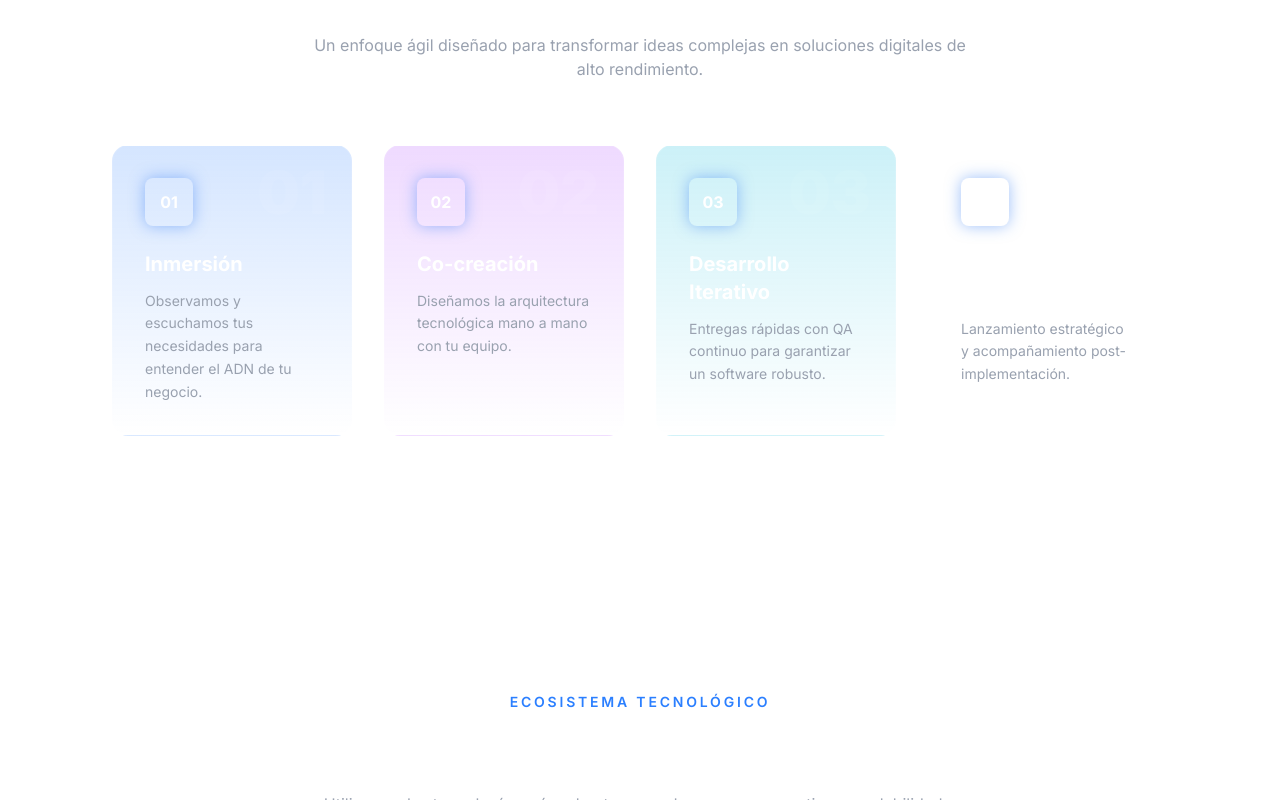
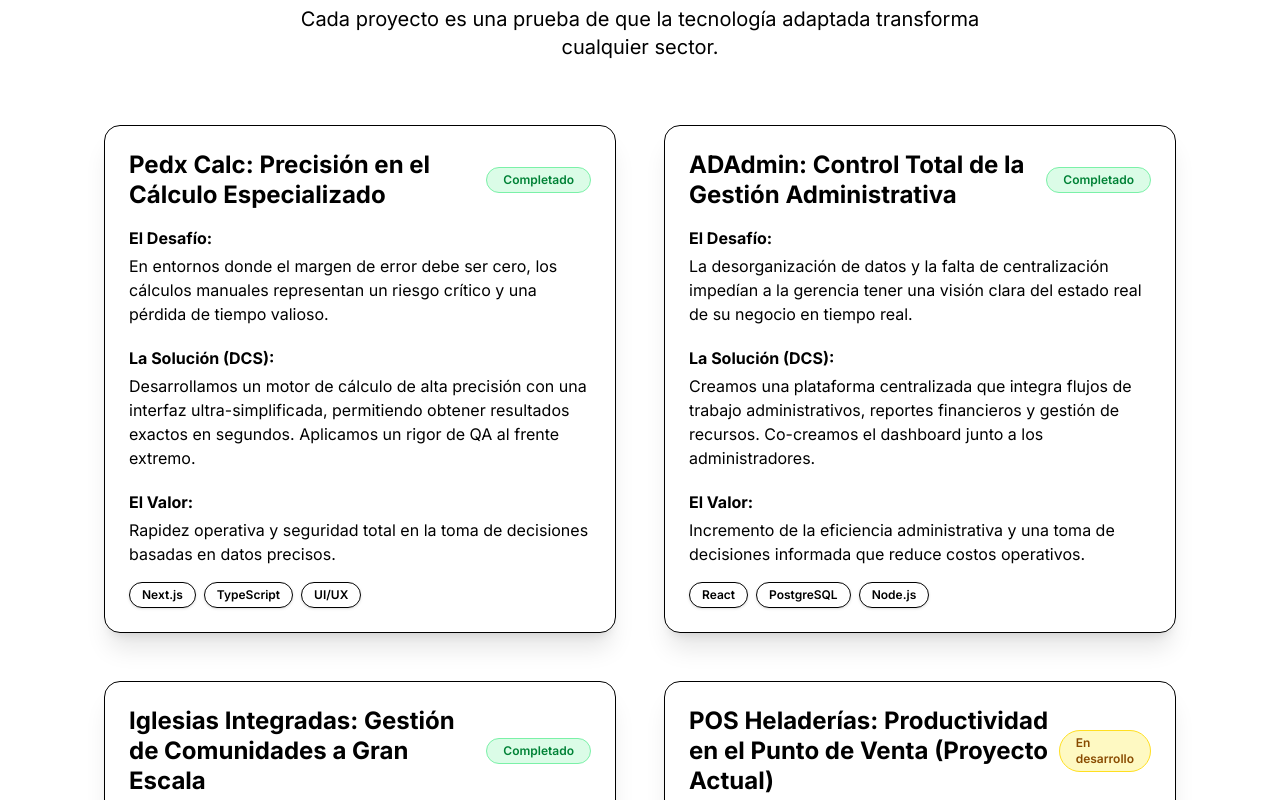
Before and after one commit to AdpSoftware-tech/apd, a Next.js app: page / in a window 1280 px wide. Shown: the part 3640-4440 px from the top of the page. Built offline with nearby package versions, Linux system fonts and the light colour scheme.

Commit message:
caces trabajado con exito

```diff
--- a/src/app/globals.css
+++ b/src/app/globals.css
@@ -1,4 +1,8 @@
 @import "tailwindcss";
+
+@tailwind base;
+@tailwind components;
+@tailwind utilities;
 
 html {
   scroll-behavior: smooth;
--- a/src/app/page.tsx
+++ b/src/app/page.tsx
@@ -7,6 +7,7 @@ import ContactForm from "@/components/ContactForm"
 import Loader from "@/components/Loader"
 import Reveal from "@/components/Reveal"
 import TechStack from "@/components/TechStack"
+import CasesOfSuccess from "@/components/CasesOfSuccess";
 import ServicesSection from "@/components/ServicesSection" // ✅ AGREGAR
 
 export default function Home() {
@@ -28,7 +29,9 @@ export default function Home() {
       <Reveal>
         <Experience />
       </Reveal>
-
+      <Reveal>
+        <CasesOfSuccess />
+      </Reveal>
       <Reveal>
         <Methodology />
       </Reveal>
--- a/src/components/CasesOfSuccess.tsx
+++ b/src/components/CasesOfSuccess.tsx
@@ -8,43 +8,66 @@ const cases = [
         challenge: "En entornos donde el margen de error debe ser cero, los cálculos manuales representan un riesgo crítico y una pérdida de tiempo valioso.",
         solution: "Desarrollamos un motor de cálculo de alta precisión con una interfaz ultra-simplificada, permitiendo obtener resultados exactos en segundos. Aplicamos un rigor de QA al frente extremo.",
         value: "Rapidez operativa y seguridad total en la toma de decisiones basadas en datos precisos.",
-        image: "https://img.utdstc.com/screen/cd7/cc3/cd7cc3b90e1480dd6111c9f1dbc04d8297c21b9d8eb23fcfe55765858a3a2709:600" // [image:12] scientific calculator example
+        image: "https://img.utdstc.com/screen/cd7/cc3/cd7cc3b90e1480dd6111c9f1dbc04d8297c21b9d8eb23fcfe55765858a3a2709:600",
+        status: "Completado" as const,
+        tech: ["Next.js", "TypeScript", "UI/UX"],
     },
     {
         title: "ADAdmin: Control Total de la Gestión Administrativa",
         challenge: "La desorganización de datos y la falta de centralización impedían a la gerencia tener una visión clara del estado real de su negocio en tiempo real.",
         solution: "Creamos una plataforma centralizada que integra flujos de trabajo administrativos, reportes financieros y gestión de recursos. Co-creamos el dashboard junto a los administradores.",
         value: "Incremento de la eficiencia administrativa y una toma de decisiones informada que reduce costos operativos.",
-        image: "https://insightsoftware.com/wp-content/uploads/2022/01/Performance-Analysis-1024x823.png" // [image:0] dashboard administrativo
+        image: "https://insightsoftware.com/wp-content/uploads/2022/01/Performance-Analysis-1024x823.png",
+        status: "Completado" as const,
+        tech: ["React", "PostgreSQL", "Node.js"],
     },
     {
         title: "Iglesias Integradas: Gestión de Comunidades a Gran Escala",
         challenge: "Manejar grandes volúmenes de miembros, eventos y registros financieros de forma manual causaba cuellos de botella en la comunicación y falta de transparencia.",
         solution: "Implementamos un ecosistema digital integral con módulos de registro, seguimiento de asistencia y gestión financiera transparente, bajo arquitectura escalable.",
         value: "Fortalecimiento del sentido de comunidad, orden administrativo total y plataforma que crece con la organización.",
-        image: "https://cdn.dribbble.com/userupload/42584082/file/original-a0f9eda414db2ae918dfba05b70c2ebc.png" // [image:4] church management dashboard
+        image: "https://cdn.dribbble.com/userupload/42584082/file/original-a0f9eda414db2ae918dfba05b70c2ebc.png",
+        status: "Completado" as const,
+        tech: ["Flutter", "Firebase", "Web"],
     },
     {
         title: "POS Heladerías: Productividad en el Punto de Venta (Proyecto Actual)",
         challenge: "La complejidad en la personalización de productos ralentizaba el servicio y dificultaba el control de turnos.",
         solution: "Diseñamos interfaz táctil intuitiva con selección dinámica de sabores + registro de turnos por cajero para trazabilidad total.",
         value: "Mayor flujo de clientes por hora, reducción de errores y control administrativo absoluto.",
-        image: "https://chituvem.com/wp-content/uploads/2026/01/ice-cream-vending-machine.webp" // [image:7] POS heladeria touchscreen example
+        image: "https://chituvem.com/wp-content/uploads/2026/01/ice-cream-vending-machine.webp",
+        status: "En desarrollo" as const,
+        tech: ["Next.js", "PostgreSQL", "Tailwind"],
     },
-]
+    {
+        title: "EsteticaPro: Gestión Integral para Salones de Belleza",
+        challenge: "La administración manual de citas, inventario y clientes generaba confusión, sobrecarga de trabajo y pérdida de oportunidades de venta en el salón.",
+        solution: "Desarrollamos una plataforma digital personalizada que permite agendar citas en línea, gestionar el inventario de productos y llevar un historial detallado de cada cliente. El sistema incluye recordatorios automáticos y reportes de ventas en tiempo real.",
+        value: "Reducción del ausentismo, mayor satisfacción de los clientes y optimización de los recursos del salón, permitiendo un crecimiento sostenido del negocio.",
+        image: "https://images.unsplash.com/photo-1515378791036-0648a3ef77b2?auto=format&fit=crop&w=800&q=80", // Imagen de ejemplo de estética
+        status: "Completado" as const,
+        tech: ["Next.js", "Firebase", "Tailwind"],
+    },
+] as const;
+
+type StatusType = typeof cases[number]["status"];
+
+const statusColors: Record<StatusType, string> = {
+    "Completado": "bg-green-100 text-green-700 border-green-300",
+    "En desarrollo": "bg-yellow-100 text-yellow-800 border-yellow-300",
+}
 
 export default function CasesOfSuccess() {
     return (
-        <section id="casos-exito" className="py-20 bg-white">
-            <div className="container mx-auto px-6">
+        <section id="casos-exito" className="py-20 bg-apd-bglogo">
+            <div className="container mx-auto px-4">
                 <h2 className="text-4xl font-bold text-center text-apd-dark mb-12">
                     Casos de Éxito: Soluciones en Acción
                 </h2>
-                <p className="text-xl text-center mb-16 max-w-4xl mx-auto">
+                <p className="text-xl text-center mb-16 max-w-3xl mx-auto text-apd-gray">
                     Cada proyecto es una prueba de que la tecnología adaptada transforma cualquier sector.
                 </p>
-
-                <div className="space-y-20">
+                <div className="grid gap-12 md:grid-cols-2">
                     {cases.map((item, idx) => (
                         <motion.div
                             key={idx}
@@ -52,33 +75,38 @@ export default function CasesOfSuccess() {
                             whileInView={{ opacity: 1, y: 0 }}
                             viewport={{ once: true }}
                             transition={{ duration: 0.7, delay: idx * 0.1 }}
-                            className="grid md:grid-cols-2 gap-12 items-center"
+                            className="bg-white rounded-2xl shadow-xl border border-apd-light flex flex-col h-full hover:shadow-2xl transition-shadow duration-300"
                         >
-                            <div className={idx % 2 === 1 ? "md:order-2" : ""}>
-                                <h3 className="text-3xl font-bold text-apd-primary mb-6">{item.title}</h3>
-                                <div className="space-y-6">
-                                    <div>
-                                        <strong className="block text-lg text-apd-dark mb-2">El Desafío:</strong>
-                                        <p className="text-gray-700">{item.challenge}</p>
-                                    </div>
-                                    <div>
-                                        <strong className="block text-lg text-apd-dark mb-2">La Solución (DCS):</strong>
-                                        <p className="text-gray-700">{item.solution}</p>
-                                    </div>
-                                    <div>
-                                        <strong className="block text-lg text-apd-dark mb-2">El Valor:</strong>
-                                        <p className="text-gray-700">{item.value}</p>
-                                    </div>
+                            {/* Imagen eliminada para un diseño más limpio */}
+                            <div className="flex-1 flex flex-col p-6">
+                                <div className="flex items-center justify-between mb-4">
+                                    <h3 className="text-2xl font-bold text-apd-dark2 leading-tight">
+                                        {item.title}
+                                    </h3>
+                                    <span className={`px-4 py-1 rounded-full text-xs font-semibold border ${statusColors[item.status]}`}>{item.status}</span>
                                 </div>
-                            </div>
-                            <div>
-                                <img
-                                    src={item.image}
-                                    alt={item.title}
-                                    className="rounded-2xl shadow-2xl w-full h-auto object-cover"
-                                    width={800}
-                                    height={600}
-                                />
+                                <div className="mb-3">
+                                    <strong className="block text-apd-accent mb-1">El Desafío:</strong>
+                                    <p className="text-apd-dark text-base mb-2">{item.challenge}</p>
+                                </div>
+                                <div className="mb-3">
+                                    <strong className="block text-apd-accent mb-1">La Solución (DCS):</strong>
+                                    <p className="text-apd-dark text-base mb-2">{item.solution}</p>
+                                </div>
+                                <div className="mb-4">
+                                    <strong className="block text-apd-accent mb-1">El Valor:</strong>
+                                    <p className="text-apd-dark text-base">{item.value}</p>
+                                </div>
+                                <div className="flex flex-wrap gap-2 mt-auto">
+                                    {item.tech && item.tech.map((tech, i) => (
+                                        <span
+                                            key={i}
+                                            className="px-3 py-1 rounded-full bg-apd-light text-apd-accent text-xs font-semibold border border-apd-accent/20 shadow-sm"
+                                        >
+                                            {tech}
+                                        </span>
+                                    ))}
+                                </div>
                             </div>
                         </motion.div>
                     ))}
--- a/src/components/Methodology.tsx
+++ b/src/components/Methodology.tsx
@@ -1,6 +1,7 @@
 "use client"
 
 import { motion } from "framer-motion"
+import { FiSearch, FiUsers, FiRepeat, FiSend } from "react-icons/fi"
 
 export default function Methodology() {
     const phases = [
@@ -8,25 +9,29 @@ export default function Methodology() {
             num: "01",
             title: "Inmersión",
             desc: "Observamos y escuchamos tus necesidades para entender el ADN de tu negocio.",
-            color: "from-blue-500/20"
+            color: "from-blue-400/30 to-blue-100/10",
+            icon: <FiSearch className="text-blue-500 text-3xl" />
         },
         {
             num: "02",
             title: "Co-creación",
             desc: "Diseñamos la arquitectura tecnológica mano a mano con tu equipo.",
-            color: "from-purple-500/20"
+            color: "from-purple-400/30 to-pink-100/10",
+            icon: <FiUsers className="text-purple-500 text-3xl" />
         },
         {
             num: "03",
             title: "Desarrollo Iterativo",
             desc: "Entregas rápidas con QA continuo para garantizar un software robusto.",
-            color: "from-cyan-500/20"
+            color: "from-cyan-400/30 to-cyan-100/10",
+            icon: <FiRepeat className="text-cyan-500 text-3xl" />
         },
         {
             num: "04",
             title: "Despliegue y Éxito",
             desc: "Lanzamiento estratégico y acompañamiento post-implementación.",
-            color: "from-apd-primary/20"
+            color: "from-apd-accent/30 to-apd-light/10",
+            icon: <FiSend className="text-apd-accent text-3xl" />
         },
     ];
 
@@ -52,23 +57,24 @@ export default function Methodology() {
                             key={phase.num}
                             initial={{ opacity: 0, y: 20 }}
                             whileInView={{ opacity: 1, y: 0 }}
-                            transition={{ delay: index * 0.1 }}
+                            whileHover={{ y: -10, scale: 1.04, boxShadow: "0 8px 40px 8px rgba(6,89,155,0.18)" }}
+                            transition={{ delay: index * 0.1, duration: 0.4, type: "spring" }}
                             viewport={{ once: true }}
-                            className={`relative group p-8 rounded-2xl bg-gradient-to-b ${phase.color} to-transparent border border-white/10 hover:border-apd-primary/50 transition-all duration-500`}
+                            className={`relative group p-8 rounded-2xl bg-gradient-to-b ${phase.color} border border-white/10 hover:border-apd-accent focus-within:border-apd-accent transition-all duration-500 shadow-xl`}
                         >
                             {/* Número decorativo de fondo */}
-                            <span className="absolute top-4 right-6 text-6xl font-black text-white/5 group-hover:text-apd-primary/10 transition-colors">
+                            <span className="absolute top-4 right-6 text-6xl font-black text-white/5 group-hover:text-apd-accent/10 transition-colors duration-300">
                                 {phase.num}
                             </span>
 
-                            <div className="relative z-10">
-                                <div className="w-12 h-12 bg-apd-primary rounded-lg flex items-center justify-center mb-6 shadow-[0_0_15px_rgba(59,130,246,0.5)]">
-                                    <span className="text-white font-bold">{phase.num}</span>
+                            <div className="relative z-10 flex flex-col items-center text-center">
+                                <div className="w-12 h-12 flex items-center justify-center mb-6 rounded-lg shadow-[0_0_15px_rgba(59,130,246,0.2)] bg-white/70">
+                                    {phase.icon}
                                 </div>
-                                <h4 className="text-xl font-bold text-white mb-3 group-hover:text-apd-primary transition-colors">
+                                <h4 className="text-xl font-bold text-white mb-3 group-hover:text-apd-accent transition-colors duration-300">
                                     {phase.title}
                                 </h4>
-                                <p className="text-gray-400 leading-relaxed text-sm">
+                                <p className="text-apd-dark2 leading-relaxed text-sm">
                                     {phase.desc}
                                 </p>
                             </div>
```
